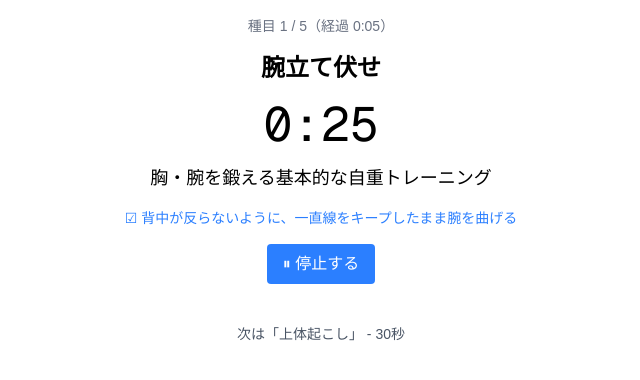
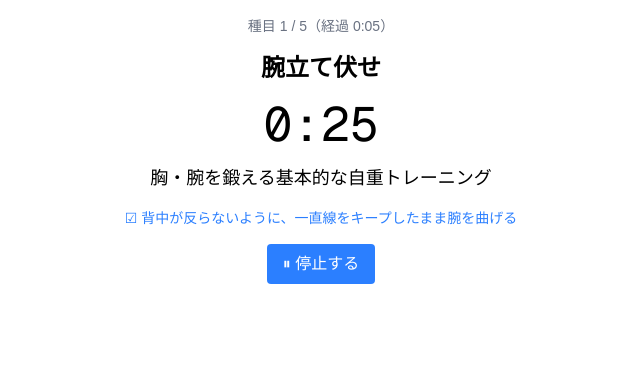
Before and after one commit to yussak/yaru-tore, a Next.js app: page /workout/play in a window 1280 px wide. Shown: the top 380 px of the page, without its empty margins (319-959 px from the left). Built offline with nearby package versions, Linux system fonts and the light colour scheme.

Commit message:
インターバル取るよう修正

```diff
--- a/src/app/data/excercise.ts
+++ b/src/app/data/excercise.ts
@@ -15,6 +15,7 @@ const AEROBIC = "有酸素";
 
 const isDebug = false;
 // const isDebug = true;
+const debugSecond = 4;
 
 // メニューや時間は仮
 // todo:メニュー任意で追加できたら面白そう
@@ -23,7 +24,7 @@ export const exercises: Exercise[] = [
     id: "jumping-jacks",
     name: "ジャンピングジャック",
     type: AEROBIC,
-    durationSec: isDebug? 1:30,
+    durationSec: isDebug? debugSecond:30,
     description: "両足を広げてジャンプしながら両手を頭の上で叩く運動",
     point: "腕と足をしっかり大きく動かし、リズムよく行いましょう",
   },
@@ -31,7 +32,7 @@ export const exercises: Exercise[] = [
     id: "udefuri",
     name: "腕振り",
     type: AEROBIC,
-    durationSec: isDebug? 1:40,
+    durationSec: isDebug? debugSecond:40,
     description: "その場で全力で腕を振る運動",
     point: "肘を伸ばして、肩甲骨から動かす意識を持ちましょう",
   },
@@ -39,7 +40,7 @@ export const exercises: Exercise[] = [
     id: "squat",
     name: "スクワット",
     type: MUSCLE,
-    durationSec: isDebug? 1:40,
+    durationSec: isDebug? debugSecond:40,
     description: "足を肩幅に開いて腰を落とすトレーニング",
     point: "膝がつま先より前に出ないように、お尻を後ろに引くイメージで",
   },
@@ -47,7 +48,7 @@ export const exercises: Exercise[] = [
     id: "push-up",
     name: "腕立て伏せ",
     type: MUSCLE,
-    durationSec: isDebug? 1:30,
+    durationSec: isDebug? debugSecond:30,
     description: "胸・腕を鍛える基本的な自重トレーニング",
     point: "背中が反らないように、一直線をキープしたまま腕を曲げる",
   },
@@ -55,7 +56,7 @@ export const exercises: Exercise[] = [
     id: "plank",
     name: "プランク",
     type: MUSCLE,
-    durationSec: isDebug? 1:30,
+    durationSec: isDebug? debugSecond:30,
     description: "体幹を鍛える静止トレーニング",
     point: "腰が落ちたり上がったりしないよう、体をまっすぐ保つ",
   },
@@ -63,7 +64,7 @@ export const exercises: Exercise[] = [
     id: "joutai",
     name: "上体起こし",
     type: MUSCLE,
-    durationSec: isDebug? 1:30,
+    durationSec: isDebug? debugSecond:30,
     description: "腹筋を鍛える基本的な自重トレーニング",
     point: "勢いを使わず、腹筋を意識してゆっくり上げる",
   },
@@ -71,7 +72,7 @@ export const exercises: Exercise[] = [
     id: "haikin",
     name: "背筋",
     type: MUSCLE,
-    durationSec: isDebug? 1:30,
+    durationSec: isDebug? debugSecond:30,
     description: "背筋を鍛える基本的な自重トレーニング",
     point: "あごを引き、背中を反らせすぎないように注意",
   },
--- a/src/app/workout/components/WorkoutPlayer.tsx
+++ b/src/app/workout/components/WorkoutPlayer.tsx
@@ -13,6 +13,7 @@ export default function WorkoutPlayer({ exercises, onFinish }: Props) {
   const [timeLeft, setTimeLeft] = useState(exercises[0]?.durationSec || 30);
   const [totalElapsed, setTotalElapsed] = useState(0);
   const [isPaused, setIsPaused] = useState(false);
+  const [isInterval, setIsInterval] = useState(false);
 
   // todo:動き方の画像か何かほしい　文章があるならいいかもしれないけど
 
@@ -22,6 +23,9 @@ export default function WorkoutPlayer({ exercises, onFinish }: Props) {
     const timer = setInterval(() => {
       setTimeLeft((prev) => {
         if (prev <= 1) {
+          if (isInterval) {
+            // インターバル終了時
+            setIsInterval(false);
             const next = index + 1;
             if (next >= exercises.length) {
               clearInterval(timer);
@@ -29,6 +33,18 @@ export default function WorkoutPlayer({ exercises, onFinish }: Props) {
             } else {
               setIndex(next);
               setTimeLeft(exercises[next].durationSec);
+            }
+          } else {
+            // トレーニング終了時
+            const next = index + 1;
+            if (next >= exercises.length) {
+              clearInterval(timer);
+              onFinish();
+            } else {
+              // インターバル開始
+              setIsInterval(true);
+              setTimeLeft(15); // 15秒のインターバル
+            }
           }
           return 0;
         }
@@ -39,7 +55,7 @@ export default function WorkoutPlayer({ exercises, onFinish }: Props) {
     }, 1000);
 
     return () => clearInterval(timer);
-  }, [index, isPaused]);
+  }, [index, isPaused, isInterval]);
 
   const current = exercises[index];
   const next = exercises[index + 1];
@@ -50,23 +66,32 @@ export default function WorkoutPlayer({ exercises, onFinish }: Props) {
         種目 {index + 1} / {exercises.length}（経過 {formatTime(totalElapsed)}）
       </p>
 
+      {isInterval ? (
+        <>
+          <h1 className="text-2xl font-bold">インターバル</h1>
+          <div className="text-5xl font-mono">{formatTime(timeLeft)}</div>
+          <p className="text-lg mt-4">次のトレーニングに備えて休憩しましょう</p>
+          {next && (
+            <p className="text-sm text-gray-600 mt-6">
+              次は「{next.name}」 - {next.durationSec}秒
+            </p>
+          )}
+        </>
+      ) : (
+        <>
           <h1 className="text-2xl font-bold">{current.name}</h1>
-
           <div className="text-5xl font-mono">{formatTime(timeLeft)}</div>
-
           <p className="text-lg mt-4">{current.description}</p>
           {current.point && <p className="text-sm text-blue-500">☑ {current.point}</p>}
+        </>
+      )}
+
       <button
         onClick={() => setIsPaused(!isPaused)}
         className="px-4 py-2 bg-blue-500 text-white rounded hover:bg-blue-600"
       >
         {isPaused ? "▶︎ 再開する" : "⏸︎ 停止する"}
       </button>
-      {next && (
-        <p className="text-sm text-gray-600 mt-6">
-          次は「{next.name}」 - {next.durationSec}秒
-        </p>
-      )}
     </div>
   );
 }
```
Lines whose indentation alone changed are shown as unchanged.
